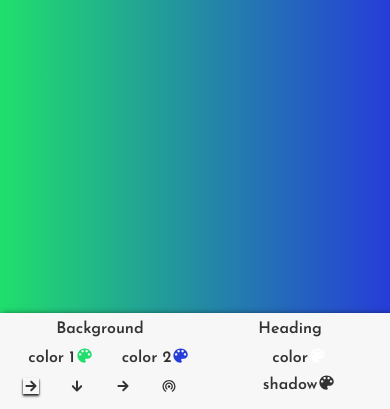
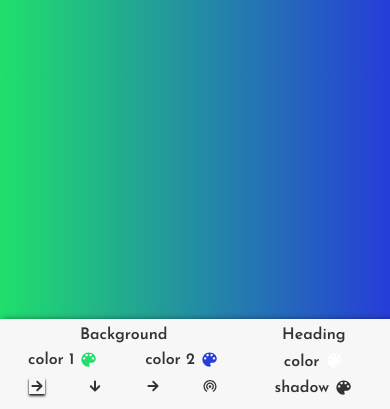
Before and after one commit to Danogo/background-generator, a website: page index.html in a window 390 px wide. Shown: the part 435-844 px from the top of the page. Drawn offline with nearby package versions, Linux system fonts and the light colour scheme.

Commit message:
changes in responsive design, fixed active and focuse state for inputs, deleted redundant code

```diff
--- a/index.html
+++ b/index.html
@@ -17,23 +17,21 @@
 
     <div class="settings">
         <h3 class="settings__heading">Settings</h3>
-        <div class="settings__box">
+        <div class="settings__box bg">
             <h4 class="settings__heading-secondary">Background</h4>
             <div class="settings__colors-box">
                 <div class="settings__color">
                     <input class="visuallyhidden" type="color" value="#20df6c" id="col1">
                     <label for="col1">
-                        <span class="move-left">color 1
-                            <ion-icon id="palette1" name="color-palette"></ion-icon>
-                        </span>
+                        <span>color 1</span>
+                        <ion-icon id="palette1" name="color-palette"></ion-icon>
                     </label>
                 </div>
                 <div class="settings__color">
                     <input class="visuallyhidden" type="color" value="#263dd9" id="col2">
                     <label for="col2">
-                        <span class="move-left"></span>color 2
+                        <span>color 2</span>
                         <ion-icon id="palette2" name="color-palette"></ion-icon>
-                        </span>
                     </label>
                 </div>
             </div>
@@ -61,23 +59,21 @@
             </div>
         </div>
 
-        <div class="settings__box">
+        <div class="settings__box hd">
             <h4 class="settings__heading-secondary">Heading</h4>
             <div class="settings__colors-box">
                 <div class="settings__color">
                     <input class="visuallyhidden" type="color" value="#ffffff" id="col3">
                     <label for="col3">
-                        <span class="move-left"></span>color
+                        <span>color</span>
                         <ion-icon id="palette3" name="color-palette"></ion-icon>
-                        </span>
                     </label>
                 </div>
                 <div class="settings__color">
                     <input class="visuallyhidden" type="color" value="#333333" id="col4">
                     <label for="col4">
-                        <span class="move-left"></span>shadow
+                        <span>shadow</span>
                         <ion-icon id="palette4" name="color-palette"></ion-icon>
-                        </span>
                     </label>
                 </div>
             </div>
--- a/style.css
+++ b/style.css
@@ -26,7 +26,7 @@ html {
 body {
     box-sizing: border-box;
     font-size: 1.6rem;
-    min-height: 100vh;
+    height: 100vh;
     font-family: 'Josefin Sans', Arial, Helvetica, sans-serif;
     text-align: center;
     color: #333;
@@ -81,7 +81,7 @@ h1 {
 }
 
 .settings__box {
-    padding-top: 2.6rem;
+    padding-top: 2rem;
     display: flex;
     flex-flow: column nowrap;
 }
@@ -101,7 +101,7 @@ h1 {
 }
 
 .settings__heading-secondary {
-    margin: 0 0 1.2rem 0;
+    margin: 0 0 .6rem 0;
     width: 100%;
 }
 
@@ -111,34 +111,23 @@ h1 {
     width: 100%;
 }
 
-.settings__color {
-    margin-bottom: .6rem;
+.settings__color label {
+    cursor: pointer;
+    display: inline-block;
+    padding: .3rem .5rem 0 .5rem;
     position: relative;
 }
 
-.settings__color label {
-    cursor: pointer;
-    display: inline-block;
-    padding: .4rem;
+.settings__color label span {
     position: relative;
-    width: 100%;
-}
-
-.move-left {
-    margin-left: -2.4rem;
+    top: -.6rem;
 }
 
 ion-icon[name='color-palette'] {
     font-size: 2.4rem;
-    position: absolute;
-    top: -.1rem;
     transition: transform .3s ease;
 }
 
-.settings__color ion-icon .icon-inner {
-    position: relative;
-    left: .5rem;
-}
 
 .settings__color:hover ion-icon[name='color-palette'] {
     transform: scale(1.2);
@@ -156,6 +145,7 @@ input[type='color'] {
 }
 
 .settings__direction-box {
+    margin-top: .2rem;
     padding: .4rem;
     display: flex;
     width: 100%;
@@ -226,31 +216,30 @@ input[type='color'] {
         top: auto;
         bottom: 0;
         width: 100%;
-        font-size: 2rem;;
+        font-size: 2rem;
     }
 
     .settings__box {
-        flex: 1;
         flex-flow: row wrap;
         padding: 0;
+    }
+
+    .bg {
+        flex: 5;
+    }
+
+    .hd {
+        flex: 3;
     }
 
     .settings__colors-box {
         display: flex;
         width: 100%;
         flex-flow: row nowrap;
-        justify-content: center;
+        justify-content: space-around;
     }
 
     .settings__box:nth-of-type(2) .settings__colors-box {
         flex-flow: column nowrap;
     }
-
-    .settings__color {
-        flex: auto;
-    }
-
-    .move-left {
-        margin-left: 0;
-    }
 }
```
